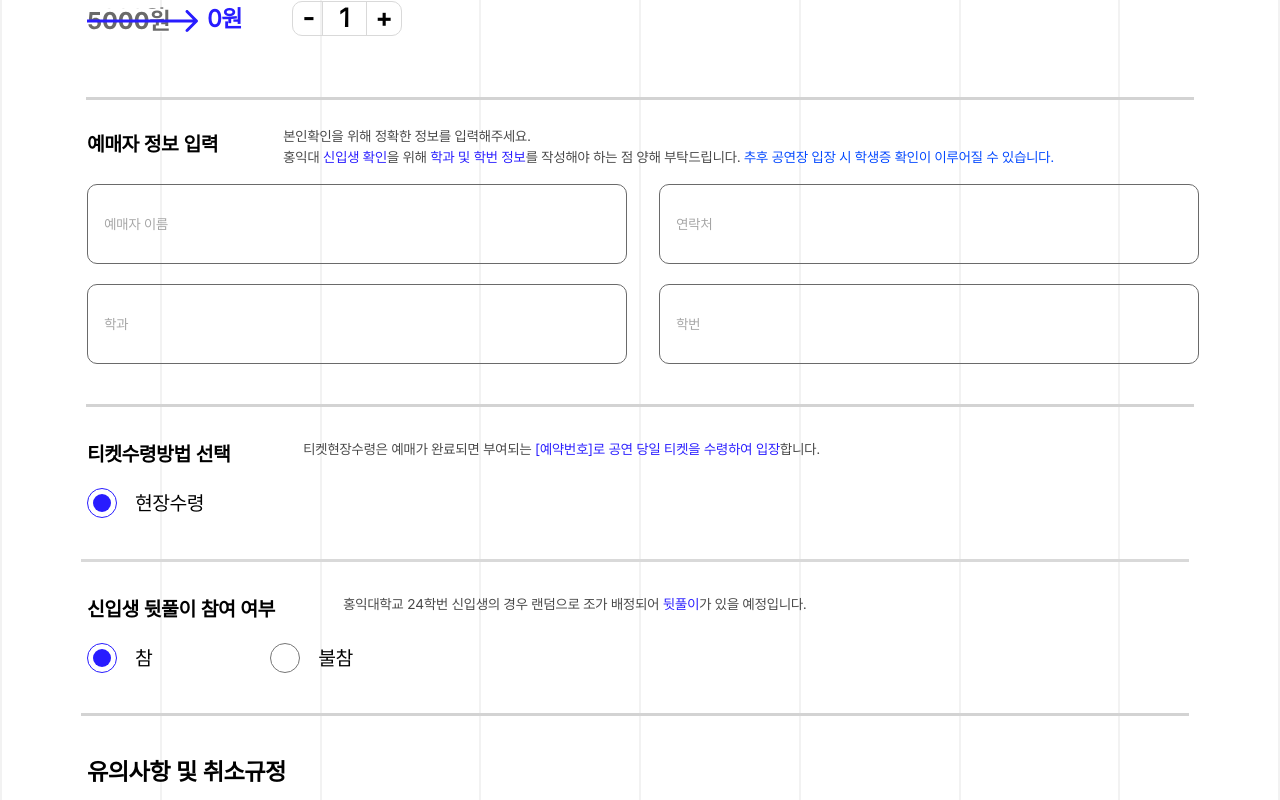
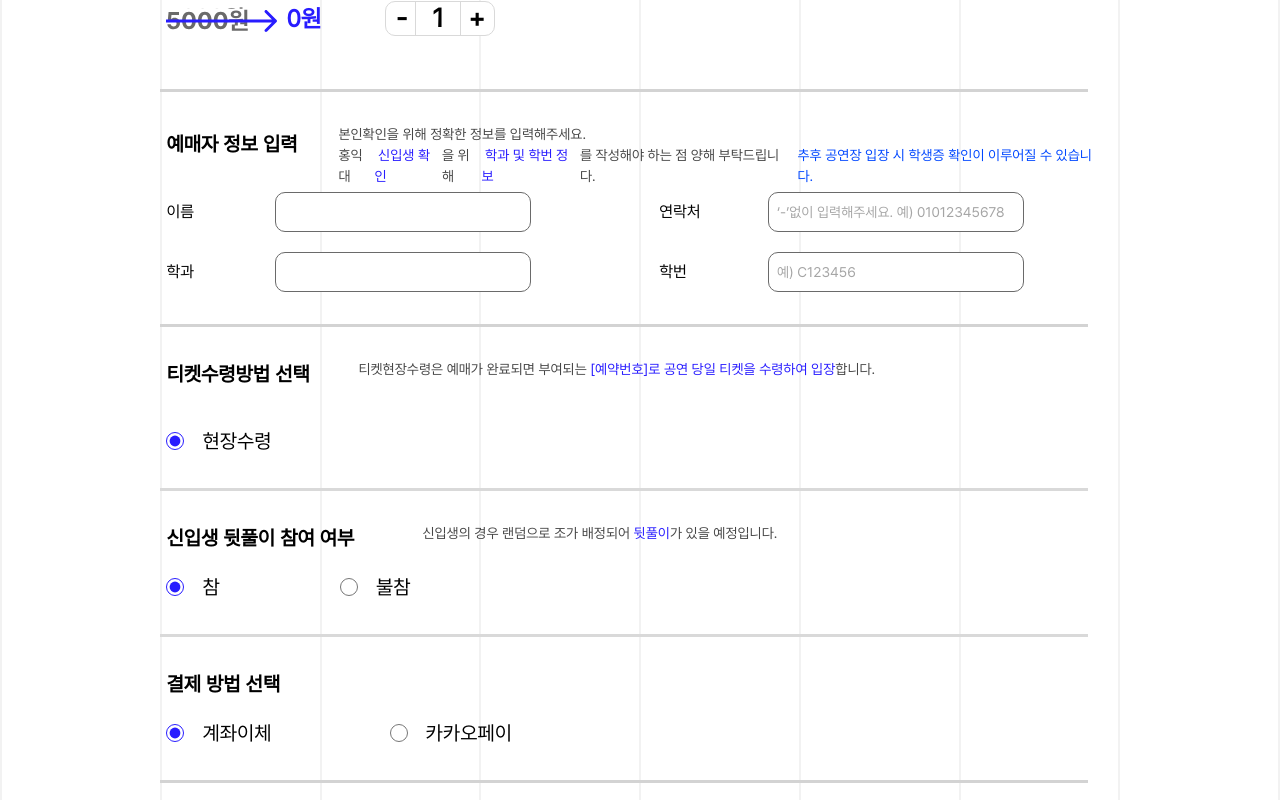
Before and after one commit to yumzen/Homepage_FE_20th, a Next.js app in the folder homepage/: page /tickets/freshman_ticket in a window 1280 px wide. Shown: the part 500-1300 px from the top of the page. Built offline with nearby package versions, Linux system fonts and the light colour scheme.

Commit message:
Design: 신입생 예매하기 페이지 디자인 수정 및 UI 추가

```diff
--- a/homepage/src/pages/tickets/freshman_ticket.tsx
+++ b/homepage/src/pages/tickets/freshman_ticket.tsx
@@ -16,6 +16,7 @@ export default function freshman_ticket(){
 
     const [isCheck, setIsCheck] = useState(true);
     const [isPick, setIsPick] = useState("참");
+    const [payment, setPayment] = useState("계좌이체");
 
     const handleCheckboxChange1 = (event: any) => {
         setIsCheck(event.target.value === "true");
@@ -24,28 +25,38 @@ export default function freshman_ticket(){
     const handleCheckboxChange2 = (event: any) => {
         setIsPick(event.target.value);
     };
+
+    const handleCheckboxChange3 = (event: any) => {
+        setPayment(event.target.value);
+        };
+
+    const handlePhoneNumberChange = (event: React.ChangeEvent<HTMLInputElement>) => {
+        const phoneNumber = event.target.value.replace(/[^0-9]/g, ''); // 숫자 이외의 문자 제거
+        event.target.value = phoneNumber;
+    };
+
     return (
-        <div className="h-[1600px]">
+        <div className="h-[1800px] lg:h-[1700px]">
             <Background>
-                <div className="font-['pretendard'] mx-auto flex items-center flex-col mb-[84px]">
-            <div className="flex flex-col items-center justify-center text-center mt-[40px]">
+                <div className="font-['pretendard'] mx-[12.5vw] flex items-center flex-col mb-[84px]">
+                <div className="flex flex-col items-center mx-[12.5vw] text-center mt-[40px]">
                     <Image src="/assets/images/tickets/divider_medium.svg" alt="티켓" width={75} height={17}/>
                     <div className="mt-[16px] flex flex-row">
-                    <div className="font-[700] text-[32px] leading-[42px] text-[#281CFF]">신입생 티켓</div>
-                    <div className="font-[700] text-[32px] leading-[42px]">&nbsp;결제하기</div>
+                        <div className="font-[700] text-[32px] leading-[42px] whitespace-nowrap text-[#281CFF]">신입생 티켓</div>
+                        <div className="font-[700] text-[32px] leading-[42px] whitespace-nowrap">&nbsp;결제하기</div>
                     </div>
                     <div className="mt-[32px]">
                         <div className="font-[500] text-[14px] leading-[21px]">깔루아 2023 9월 정기공연</div>
                         <div className="font-[500] text-[14px] leading-[21px]">2023.09.01 오후 6시</div>
                     </div>
                 </div>
-            <div className="mt-[64px] flex flex-col ">
-                <div className="font-[700] ml-[0.5vw] text-[20px] leading-[30px]">예매 인원을 선택해주세요. </div>
-                <div className="w-[1108px] h-[3px] mt-[16px] bg-[#000] flex mx-auto"/>
+                <div className="mt-[64px] flex flex-col mx-auto ">
+                    <div className="font-[700] text-[20px] leading-[30px]">예매 인원을 선택해주세요. </div>
+                    <div className="w-[72.5vw] h-[3px] mt-[16px] bg-[#000] flex "/>
                     <div className="ml-[0.5vw] ">
                         <div className="mt-[32px] flex flex-row">
                             <div className="text-[14px] font-[500] leading-[21px] text-[#6A6A6A]">신입생</div>
-                        <div className="ml-[60px] text-[14px] font-[500] leading-[21px] text-[#2D2D2D]">신입생 티켓은 1인 1매만 예매 가능합니다.</div>
+                            <div className="ml-[5vw] text-[14px] font-[500] w-[60vw] leading-[21px] text-[#2D2D2D]">신입생 티켓은 1인 1매만 예매 가능합니다.</div>
                         </div>
                         <div className="mt-[16px] relative flex flex-row">
                             <div className="flex flex-row">
@@ -55,7 +66,7 @@ export default function freshman_ticket(){
                             <div className="absolute left-0 top-7">
                                 <Image src="/assets/images/tickets/Arrow.svg" alt="arrow" width={100} height={100} className="w-[auto] h-[auto]"/>
                             </div>
-                        <div className="w-[110px] h-[35px] mt-[20px] ml-[50px] flex flex-shrink-0 border border-solid border-[#D9D9D9] rounded-[10px] items-center justify-center">
+                            <div className="bg-[white] w-[110px] h-[35px] mt-[20px] ml-[5vw] flex flex-shrink-0 border border-solid border-[#D9D9D9] rounded-[10px] items-center justify-center">
                                 <div className="flex gap-4">
                                     <button className="flex h-[35px] mt-[2px] pr-[8px] text-center items-center justify-center border-r border-[#D9D9D9] text-[26px] font-[700]" onClick={handleDecrement}>-</button>
                                     <p className="text-[26px] font-[700]">{count}</p>
@@ -64,74 +75,103 @@ export default function freshman_ticket(){
                             </div>
                         </div>
                     </div>
-                <div className="w-[1108px] h-[3px] mt-[40px] bg-[#D3D3D3] flex mx-auto"/>
-                <div className="mx=auto ml-[0.5vw]">
-                    <div className="mt-[26px] flex flex-row">
-                        <div className="w-[140px] h-[24px] font-[700] pt-[6px] text-[20px] leading-[24px]">예매자 정보 입력</div>
-                        <div className="text-[14px] text-[#464646] pl-[56px] flex flex-col">
+                    <div className="w-[72.5vw] h-[3px] mt-[32px] bg-[#D3D3D3] flex"/>
+                    <div className="mx-auto ml-[0.5vw]">
+                        <div className="mt-[32px] flex lg:flex-row flex-col ">
+                            <div className="w-[140px] h-[29px] font-[700] pt-[8px] text-[20px] leading-[24px]">예매자 정보 입력</div>
+                            <div className="w-[60vw] h-[50px] lg:w-[60vw] text-[14px] text-[#464646] lg:ml-[2.5vw] ml-[0.5vw] flex flex-col lg:mt-0 mt-[15px] ">
                                 <div>본인확인을 위해 정확한 정보를 입력해주세요.</div>
                                 <div className="flex flex-row">
-                                홍익대 <p className="text-[#281CFF]">&nbsp;신입생 확인</p>을 위해 <p className="text-[#281CFF]">&nbsp;학과 및 학번 정보</p>를 작성해야 하는 점 양해 부탁드립니다. <p className="text-[#0047FF]">&nbsp;추후 공연장 입장 시 학생증 확인이 이루어질 수 있습니다.</p>
+                                    <div className="hidden lg:flex ">
+                                        <p>홍익대</p><p className="text-[#281CFF] flex flex-row">&nbsp;신입생 확인</p>을 위해 <p className="text-[#281CFF]">&nbsp;학과 및 학번 정보</p><p>를 작성해야 하는 점 양해 부탁드립니다.</p>
+                                    </div>
+                                    <p className="hidden lg:flex">&nbsp;</p>
+                                    <div className="text-[#0047FF] flex">추후 공연장 입장 시 학생증 확인이 이루어질 수 있습니다.</div>
                                 </div>
                             </div>
                         </div>
-                    <div className="mt-[16px] flex flex-row mx-auto">
-                        <div className="input-with-placeholder relative w-[540px] h-[80px] flex-shrink-0 border border-[#6A6A6A] border-solid rounded-[10px] p-4">
-                            <input type="text" placeholder="예매자 이름"/>
+                        <div className="mt-[18px] flex flex-row mx-auto">
+                            <div className="text-[16px] leading-[26px] font-[500] items-center flex h-[40px] w-[7.5vw] min-w-[50px]">이름</div>
+                            <div className="input-with-placeholder relative w-[20vw] ml-[1vw] h-[40px] flex-shrink-0 border bg-[white] border-[#6A6A6A] border-solid rounded-[10px] px-2">
+                                <input type="text" placeholder=""/>
                             </div>
-                        <div className="input-with-placeholder relative w-[540px] h-[80px] flex-shrink-0 border border-[#6A6A6A]  border-solid rounded-[10px] p-4 ml-[32px]">
-                            <input type="text" placeholder="연락처"/>
+                            <div className="ml-[10vw] text-[16px] leading-[26px] font-[500] items-center flex  h-[40px] w-[7.5vw] min-w-[55px]">연락처</div>
+                            <div className="input-with-placeholder relative w-[20vw] ml-[1vw] h-[40px] flex-shrink-0 border bg-[white] border-[#6A6A6A] border-solid rounded-[10px] px-2">
+                                <input type="text" placeholder="‘-’없이 입력해주세요. 예) 01012345678" onChange={handlePhoneNumberChange}/>
                             </div>
                         </div>
                         <div className="mt-[20px] flex flex-row">
-                        <div className="input-with-placeholder relative w-[540px] h-[80px] flex-shrink-0 border border-[#6A6A6A]  border-solid rounded-[10px] p-4">
-                            <input type="text" placeholder="학과"/>
+                        <div className="text-[16px] leading-[26px] font-[500] items-center flex  h-[40px] w-[7.5vw] min-w-[50px]">학과</div>
+                            <div className="input-with-placeholder relative w-[20vw] ml-[1vw] h-[40px] flex-shrink-0 border bg-[white] border-[#6A6A6A] border-solid rounded-[10px] px-2">
+                                <input type="text" placeholder=""/>
                             </div>
-                        <div className="input-with-placeholder relative w-[540px] h-[80px] flex-shrink-0 border border-[#6A6A6A]  border-solid rounded-[10px] p-4 ml-[32px]">
-                            <input type="text" placeholder="학번"/>
+                            <div className="ml-[10vw]  text-[16px] leading-[26px] font-[500] items-center flex  h-[40px] w-[7.5vw] min-w-[55px]">학번</div>
+                            <div className="input-with-placeholder relative w-[20vw] ml-[1vw] h-[40px] flex-shrink-0 border bg-[white] border-[#6A6A6A] border-solid rounded-[10px] px-2">
+                                <input type="text" placeholder="예) C123456"/>
                             </div>
                         </div>
                     </div>
-                <div className="w-[1108px] h-[3px] mt-[40px] bg-[#D3D3D3] mx-auto"/>
+                    <div className="w-[72.5vw] h-[3px] mt-[32px] bg-[#D3D3D3]"/>
                     <div className="ml-[0.5vw]">
-                    <div className="mt-[32px] flex flex-row">
+                        <div className="mt-[32px] flex lg:flex-row flex-col">
                             <div className="w-[160px] h-[29px] font-[700] text-[20px] leading-[30px]">티켓수령방법 선택</div>
-                        <div className="w-[740px] h-[26px] ml-[56px]  text-[14px] font-[500] leading-[21px] text-[#464646] flex-shrink-0 flex flex-row">
-                        티켓현장수령은 예매가 완료되면 부여되는 <div className="text-[#281CFF]">&nbsp;[예약번호]로 공연 당일 티켓을 수령하여 입장</div>합니다.
+                            <div className="whitespace-pre-wrap w-[47.5vw] h-[26px] lg:ml-[2.5vw] ml-[0.5vw] lg:mt-0 mt-[15px]  text-[14px] font-[500] leading-[21px] text-[#464646] flex-shrink-0 flex flex-col lg:flex-row">
+                                <p className="whitespace-nowrap">티켓현장수령은 예매가 완료되면 부여되는</p>
+                                <div className="flex flex-row">
+                                    <p className="hidden lg:flex">&nbsp;</p><p className="text-[#281CFF] whitespace-nowrap">[예약번호]로 공연 당일 티켓을 수령하여 입장</p><p className="whitespace-nowrap">합니다.</p>
                                 </div>
                             </div>
-                    <div className="mt-[20px] text-[20px]">
+                        </div>
+                        <div className="text-[20px] mt-[18px]">
                             <label className="flex flex-row">
-                            <input type="radio" name="현장수령" checked={isCheck} onChange={handleCheckboxChange1} className="mr-[18px] w-[30px] h-[30px] accent-[#281CFF] flex-shrink-0"/>
+                                <div className="flex items-center justify-center mt-[20px]">
+                                    <input type="radio" name="현장수령" checked={isCheck} onChange={handleCheckboxChange1} className="mr-[18px] w-[18px] h-[18px] accent-[#281CFF] flex-shrink-0"/>
                                     <div className="text-[20px] font-[500] leading-[30px]">현장수령</div>
+                                </div>
                             </label>
                         </div>
                     </div>
-                <div className="w-[1108px] h-[3px] mt-[41px] bg-[#D9D9D9]"/>
+                    <div className="w-[72.5vw] h-[3px] mt-[32px] bg-[#D9D9D9]"/>
                     <div className="ml-[0.5vw]">
-                    <div className="flex flex-row">
+                        <div className="flex flex-col lg:flex-row">
                             <div className="w-[200px] h-[29px] mt-[32px] font-[700] text-[20px] leading-[30px]">신입생 뒷풀이 참여 여부</div>
-                        <div className="w-[740px] h-[26px] mt-[32px]  ml-[56px] text-[14px] font-[500] leading-[21px] text-[#464646] flex-shrink-0 flex flex-row">
-                        홍익대학교 24학번 신입생의 경우 랜덤으로 조가 배정되어 <div className="text-[#281CFF]">&nbsp;뒷풀이</div>가 있을 예정입니다.
+                            <div className="w-[740px] h-[26px] lg:mt-[32px] mt-[15px] lg:ml-[56px] ml-[0.5vw] text-[14px] font-[500] leading-[21px] text-[#464646] flex-shrink-0 flex flex-row">
+                            신입생의 경우 랜덤으로 조가 배정되어 <div className="text-[#281CFF]">&nbsp;뒷풀이</div>가 있을 예정입니다.
                             </div>
                         </div>
                         <div className="mt-[20px] text-[20px] flex flex-row">
-                        <label className="flex flex-row">
-                            <input type="radio" name="뒷풀이" value={"참"} checked={isPick === "참"}  onChange={handleCheckboxChange2} className="mr-[18px] accent-[#281CFF]  w-[30px] h-[30px] flex-shrink-0"/>
-                            <div>참</div>
+                            <label className="flex flex-row items-center justify-center ">
+                                <input type="radio" name="뒷풀이" value={"참"} checked={isPick === "참"}  onChange={handleCheckboxChange2} className="mr-[18px] accent-[#281CFF]  w-[18px] h-[18px] flex-shrink-0"/>
+                                <div className="font-[500]">참</div>
                             </label>
-                        <label className="ml-[118px] flex flex-row">
-                            <input type="radio" name="뒷풀이" value={"불참"} checked={isPick === "불참"} onChange={handleCheckboxChange2} className="mr-[18px] accent-[#281CFF]  w-[30px] h-[30px] flex-shrink-0"/>
-                            <div>불참</div>
+                            <label className="ml-[9.4vw] flex-row flex items-center justify-center ">
+                                <input type="radio" name="뒷풀이" value={"불참"} checked={isPick === "불참"} onChange={handleCheckboxChange2} className="mr-[18px] accent-[#281CFF]  w-[18px] h-[18px] flex-shrink-0"/>
+                                <div className="font-[500]">불참</div>
                             </label>
                         </div>
                     </div>
-                <div className="w-[1108px] h-[3px] mt-[40px] bg-[#D3D3D3]"/>
+                    <div className="w-[72.5vw] h-[3px] mt-[32px] bg-[#D9D9D9]"/>
+                    <div className="ml-[0.5vw]">
+                        <div className="flex flex-row">
+                            <div className="w-[200px] h-[29px] mt-[32px] font-[700] text-[20px] leading-[30px]">결제 방법 선택</div>
+                        </div>
+                        <div className="mt-[20px] text-[20px] flex flex-row">
+                            <label className="flex flex-row items-center justify-center ">
+                                <input type="radio" name="결제방법" value={"계좌이체"} checked={payment === "계좌이체"}  onChange={handleCheckboxChange3} className="mr-[18px] accent-[#281CFF]  w-[18px] h-[18px] flex-shrink-0"/>
+                                <div className="font-[500]">계좌이체</div>
+                            </label>
+                            <label className="ml-[118px] flex-row flex items-center justify-center ">
+                                <input type="radio" name="결제방법" value={"카카오페이"} checked={payment === "카카오페이"} onChange={handleCheckboxChange3} className="mr-[18px] accent-[#281CFF]  w-[18px] h-[18px] flex-shrink-0"/>
+                                <div className="font-[500]">카카오페이</div>
+                            </label>
+                        </div>
+                    </div>
+                    <div className="w-[72.5vw] h-[3px] mt-[32px] bg-[#D3D3D3]"/>
                     <div className="ml-[0.5vw]">
                         <div className="mt-[10px] flex flex-row">
                             <div className="w-[247px] h-[29px] pt-[32px] font-[700] text-[24px] leading-[28px]">유의사항 및 취소규정</div>
                         </div>
-                    <ol className="list-decimal ml-[24px] font-[500] text-[16px] mt-[40px] leading-[26px]">
+                        <ol className="list-decimal ml-[24px] font-[500] text-[13px] lg:text-[16px] mt-[44px] leading-[26px]">
                             <li>예매취소는 24시간 이전에만 가능하며  그 이후에는 환불이 불가합니다. </li>
                             <li>여러장을 구매했을 시에는 일괄취소만 가능합니다.</li>
                             <li>예매하기-예매확인 - 예매취소 버튼으로 취소 가능합니다.</li>
@@ -139,6 +179,9 @@ export default function freshman_ticket(){
                         </ol>
                     </div>
                 </div>
+                <div className="flex items-center justify-center mt-[100px]">
+                    <button className="w-[270px] h-[52px] felx items-center justify-center rounded-[6px] bg-[#281CFF] text-[white]  text-18px] font-[700] leading-[17px] text-center">결제하기</button>
+                </div>
             </div>
         </Background>
         </div>
```
Lines whose indentation alone changed are shown as unchanged.
